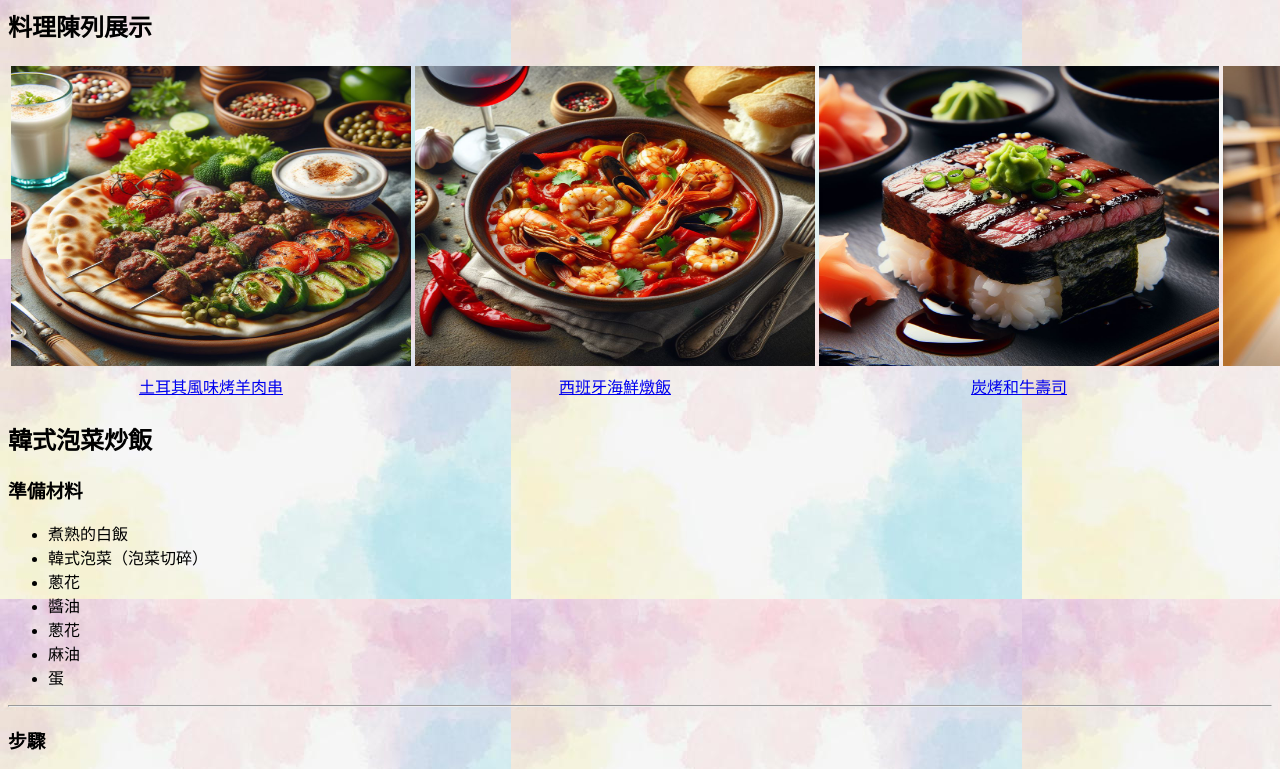
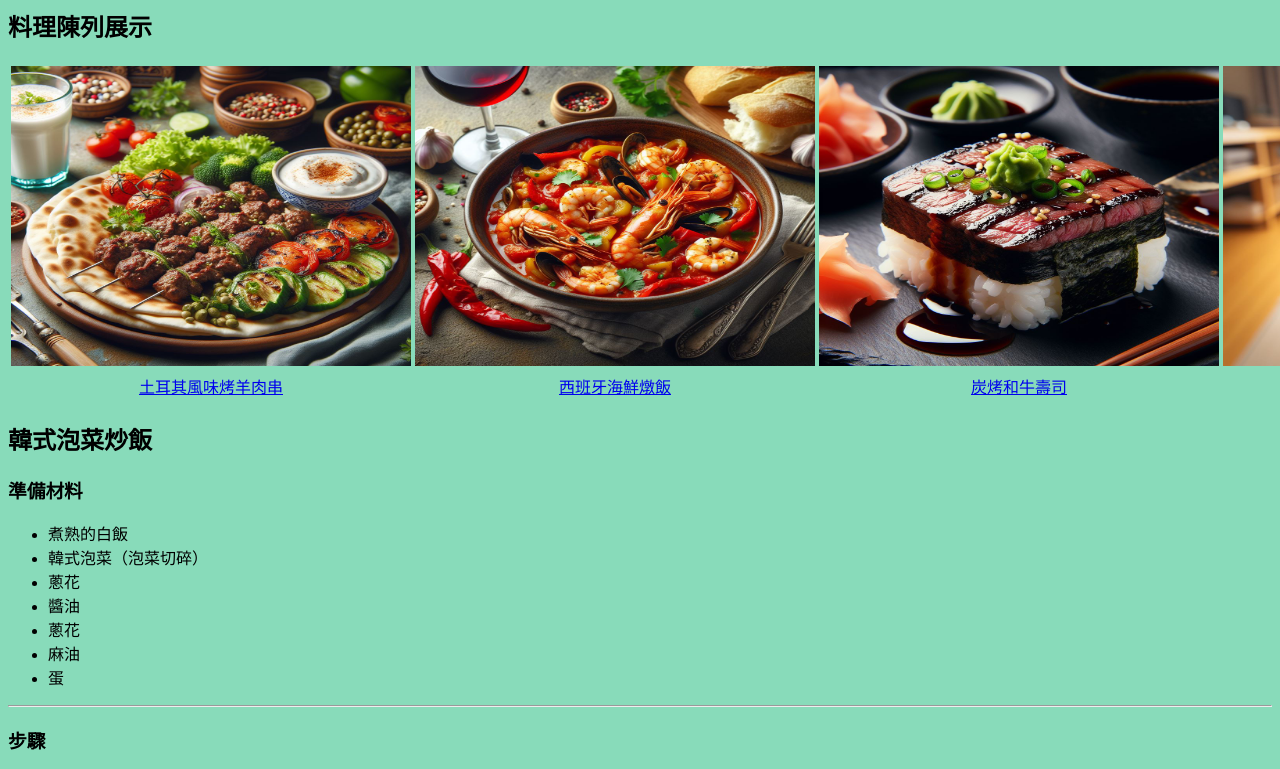
Before and after one commit to chinte8688/github.io, a plain HTML site: page index.html in a window 1280 px wide. Shown: the part 81-850 px from the top of the page. Drawn offline with Linux system fonts and the light colour scheme.

Commit message:
Add files via upload

```diff
--- a/index.html
+++ b/index.html
@@ -3,7 +3,7 @@
 <head>
 <title>文字+圖片練習</title>
 </head>
-<body background="bg003.jpeg">
+<body style="background-color:#88dbba;">
 
 <h1 align = center> 期末實作測試 學號:000000000 姓名:朱晉德 </h1>
 
```
